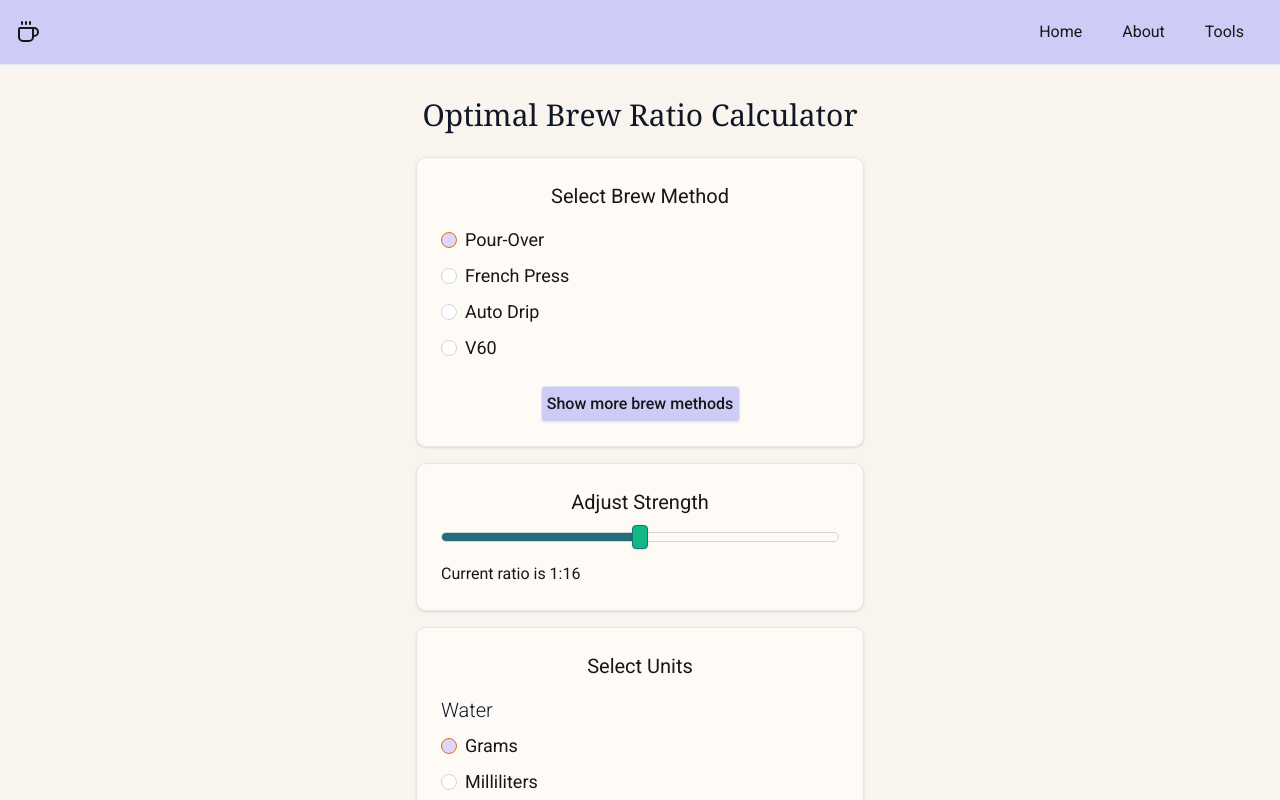
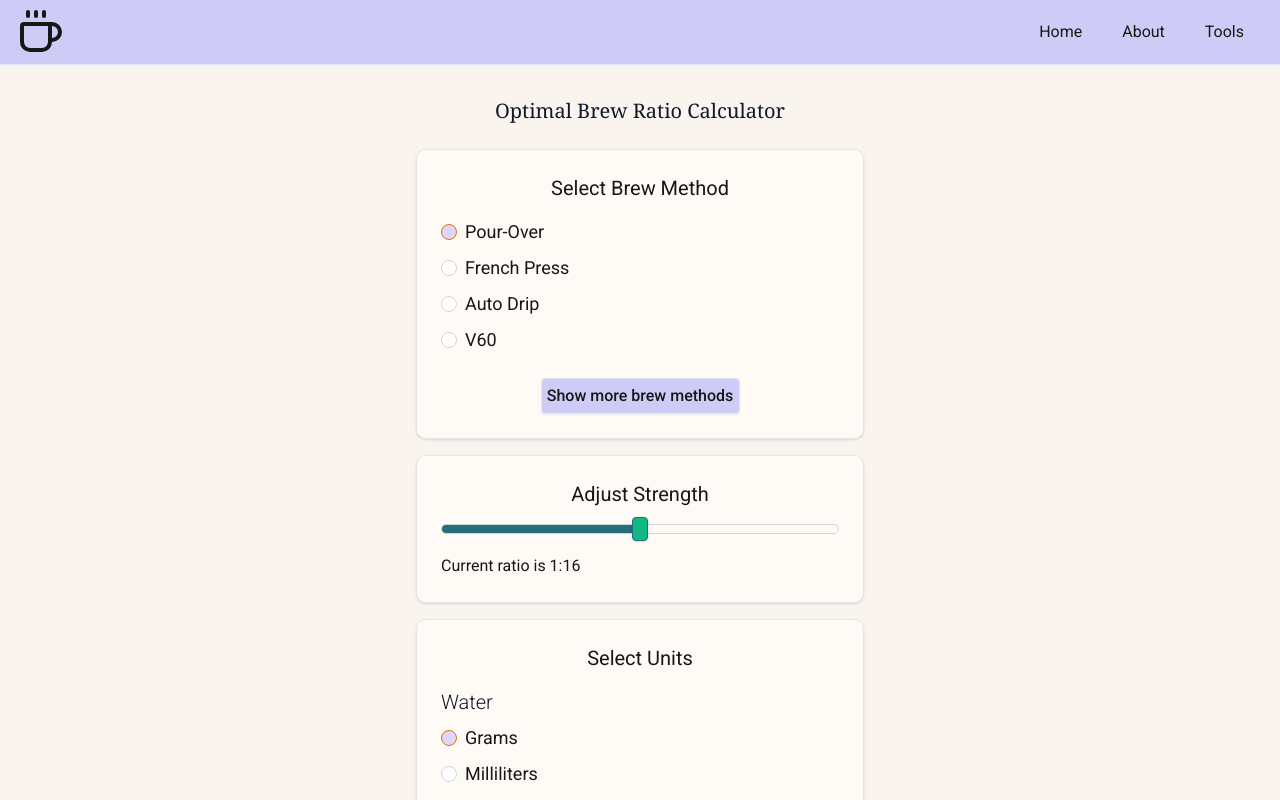
Before and after one commit to MrMarre/BrewMetrics, a Next.js app: page /calculator in a window 1280 px wide. Shown: the top 800 px of the page. Built offline with nearby package versions, Linux system fonts and the light colour scheme.

Commit message:
responsive logo size across screen sizes

```diff
--- a/src/components/layout/Navbar/MobileNav.tsx
+++ b/src/components/layout/Navbar/MobileNav.tsx
@@ -6,7 +6,7 @@ export default function MobileNav() {
   return (
     <div className="flex items-center justify-between w-full sm:hidden p-2">
       <MobileDrawer />
-      <CoffeeIcon className=" ml-auto h-7 w-7" />
+      <CoffeeIcon className="ml-auto h-7 w-7" />
     </div>
   );
 }
--- a/src/components/layout/Navbar/Navbar.tsx
+++ b/src/components/layout/Navbar/Navbar.tsx
@@ -11,7 +11,7 @@ export function NavBar() {
         {/* Desktop Navigation */}
         <div className="hidden sm:block">
           <Link href="/">
-            <CoffeeIcon className="mr-auto cursor-pointer" />
+            <CoffeeIcon className="mr-auto md:size-9 lg:size-10 xl:size-12 auto cursor-pointer" />
           </Link>
         </div>
         <DesktopNav />
--- a/src/components/ui/heading.tsx
+++ b/src/components/ui/heading.tsx
@@ -13,7 +13,7 @@ export function Heading({
   children,
 }: HeadingProps) {
   return (
-    <Heading className={cn("text-center font-light text-gray-900 ", className)}>
+    <Heading className={cn("text-center font-light lg:text-xl 2xl:text-4xl  text-gray-900 ", className)}>
       {children}
     </Heading>
   );
```
